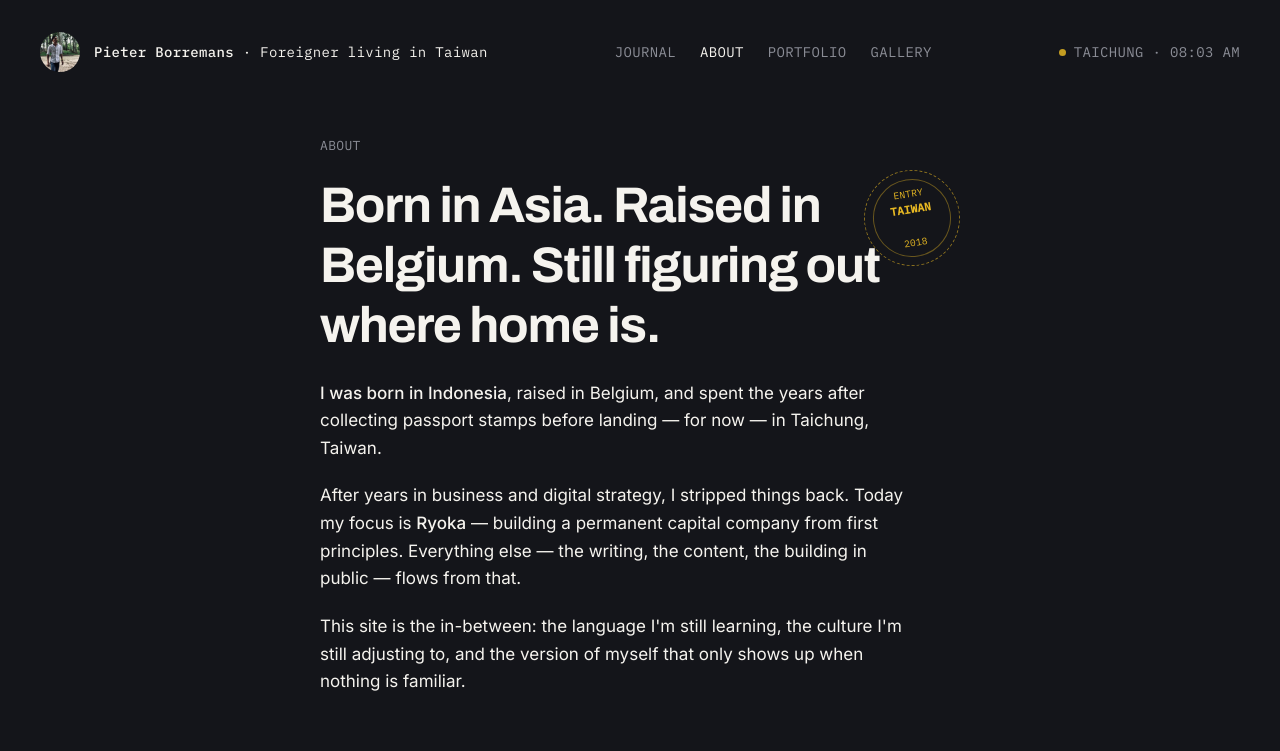
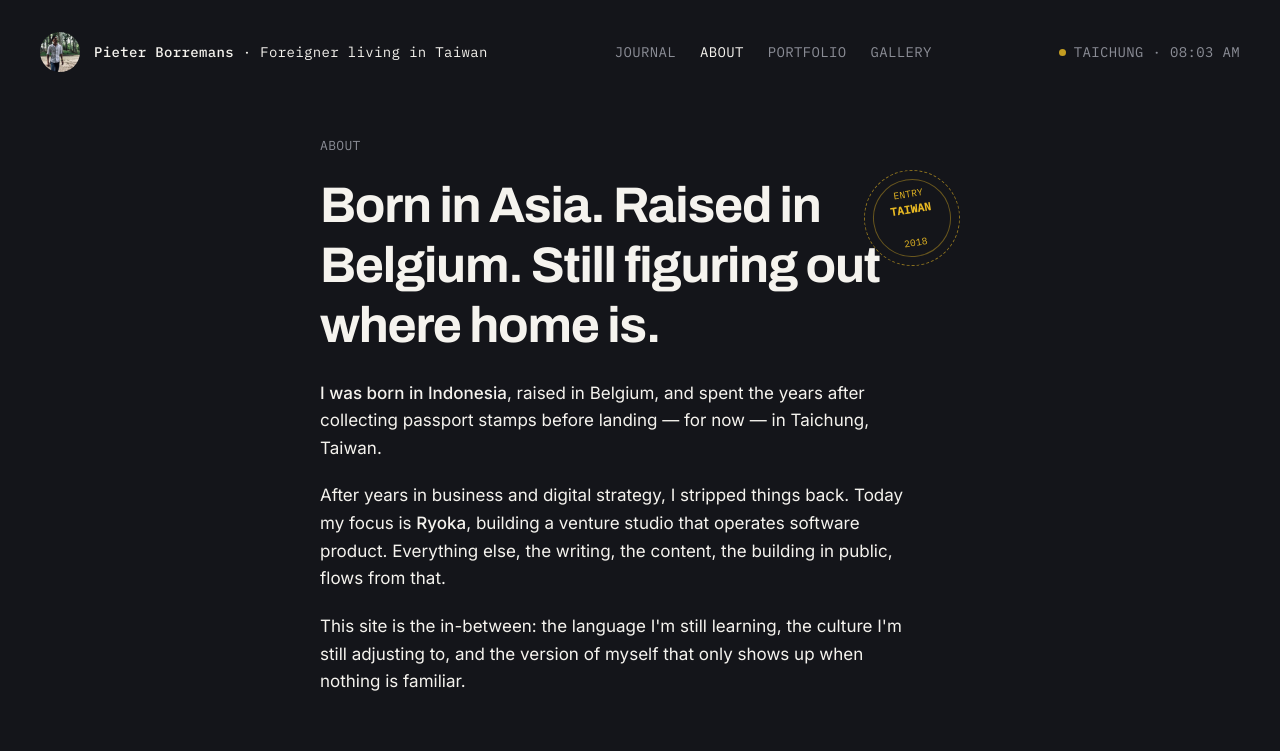
Before and after one commit to sillyledger/personal, a Next.js app: page /about in a window 1280 px wide. Shown: the top 751 px of the page. Built offline with nearby package versions, Linux system fonts and the light colour scheme.

Commit message:
Update page.tsx

```diff
--- a/app/about/page.tsx
+++ b/app/about/page.tsx
@@ -55,9 +55,9 @@ export default function AboutPage() {
         </p>
         <p className="text-[17px] leading-relaxed text-ink">
           After years in business and digital strategy, I stripped things
-          back. Today my focus is <strong className="font-medium">Ryoka</strong> — building
-          a permanent capital company from first principles. Everything else
-          — the writing, the content, the building in public — flows from
+          back. Today my focus is <strong className="font-medium">Ryoka</strong>, building
+          a venture studio that operates software product. Everything else,
+          the writing, the content, the building in public, flows from
           that.
         </p>
         <p className="text-[17px] leading-relaxed text-ink">
```
